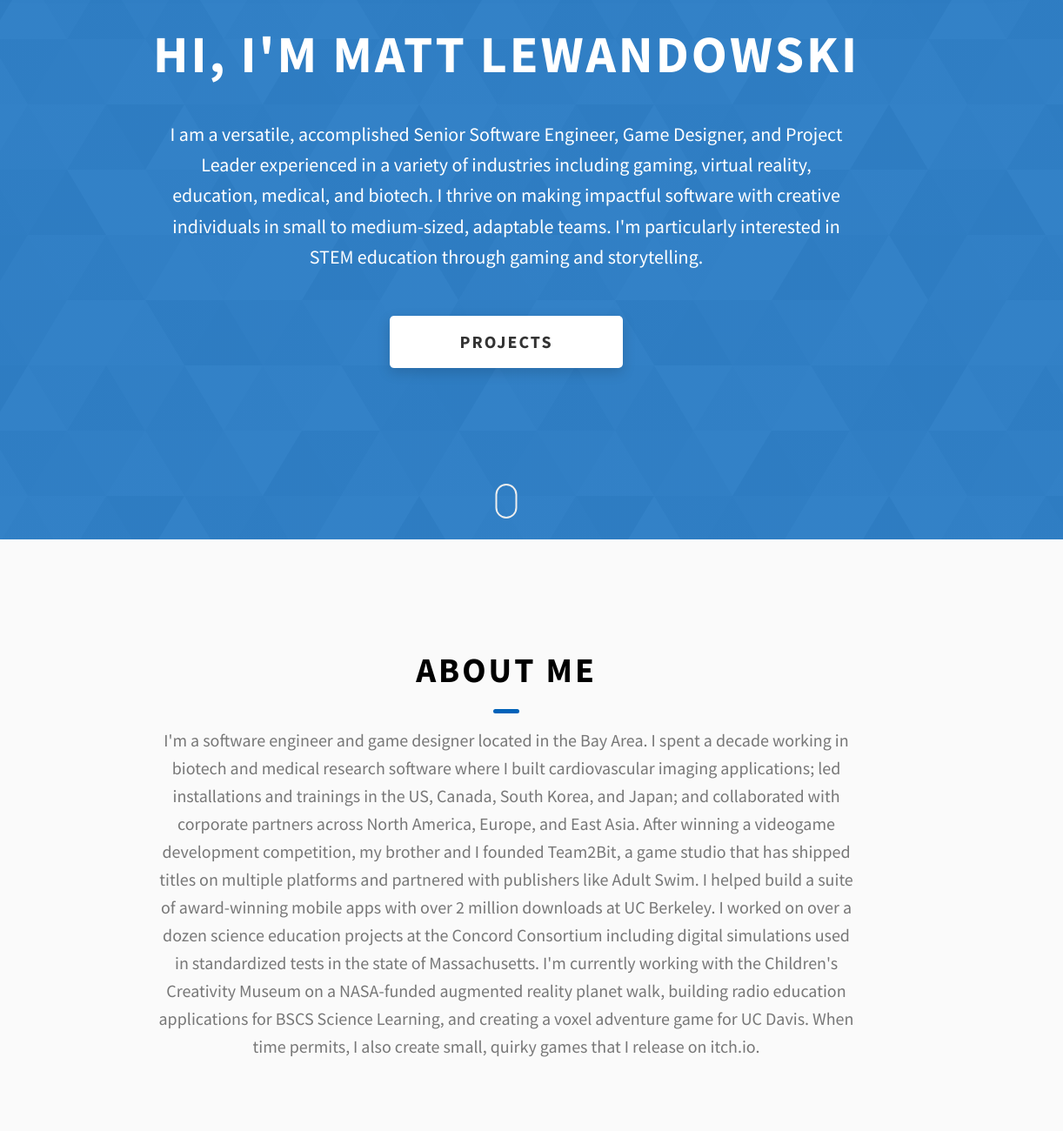
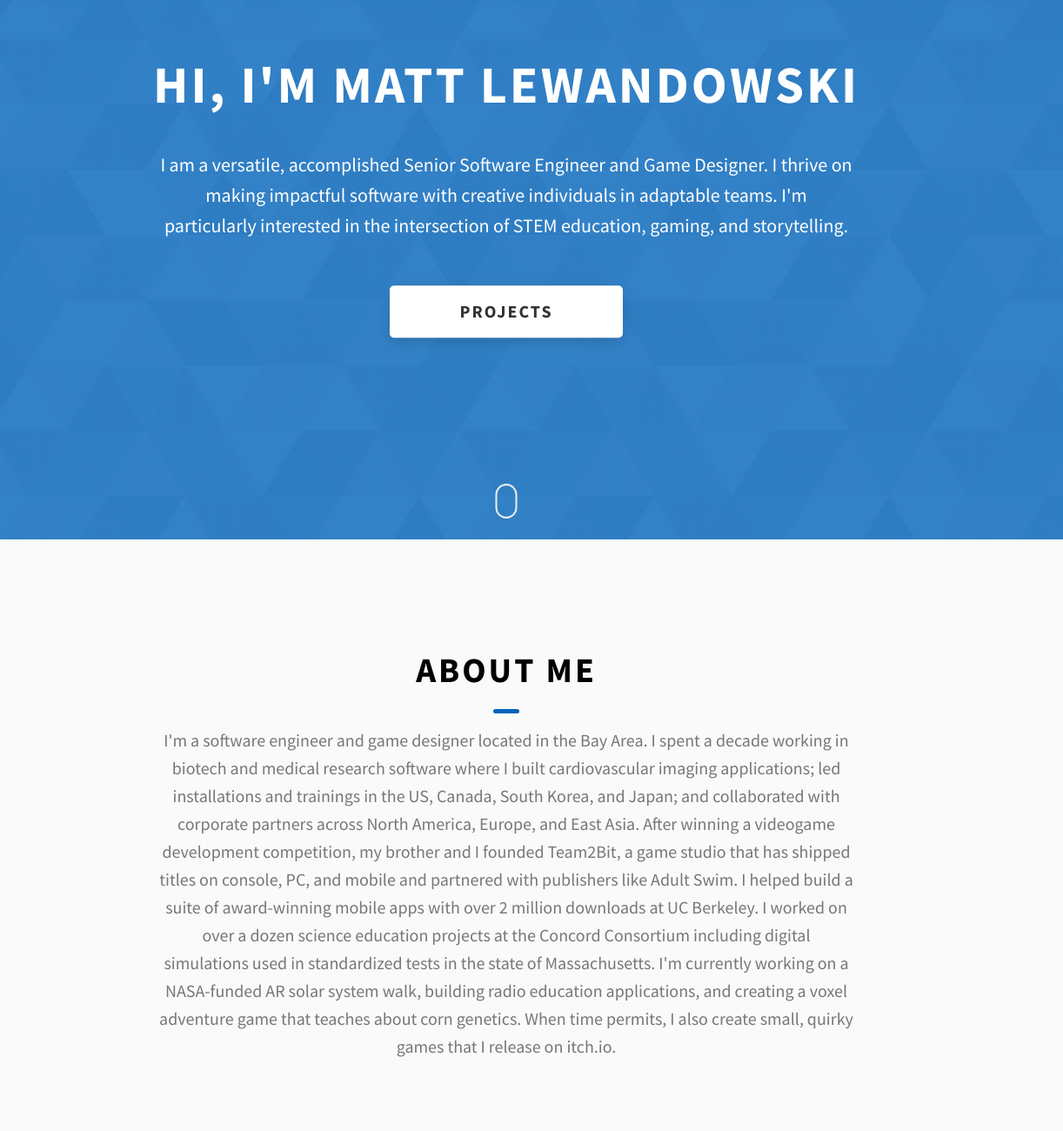
Before and after one commit to mklewandowski/portfolio, a website: page index.html in a window 1280 px wide. Shown: the part 180-1480 px from the top of the page at 87% size, 58-1280 px from the left. Drawn offline with Linux system fonts and the light colour scheme.

Commit message:
Text fixes

```diff
--- a/index.html
+++ b/index.html
@@ -87,11 +87,9 @@
         <h1 class="heading-primary">Hi, I'm Matt Lewandowski</h1>
         <div class="home-hero__info">
           <p class="text-primary">
-            I am a versatile, accomplished Senior Software Engineer, Game Designer,
-            and Project Leader experienced in a variety of industries including gaming,
-            virtual reality, education, medical, and biotech. I thrive on making impactful
-            software with creative individuals in small to medium-sized, adaptable teams.
-            I'm particularly interested in STEM education through gaming and storytelling.
+            I am a versatile, accomplished Senior Software Engineer and Game Designer. I thrive on making impactful
+            software with creative individuals in adaptable teams.
+            I'm particularly interested in the intersection of STEM education, gaming, and storytelling.
           </p>
         </div>
         <div class="home-hero__cta">
@@ -154,13 +152,13 @@
             Canada, South Korea, and Japan; and collaborated with corporate partners across North America,
             Europe, and East Asia.
             After winning a videogame development competition, my brother and I founded <a href="http://www.team2bit.com/">Team2Bit</a>, a game
-            studio that has shipped titles on multiple platforms and partnered with publishers like Adult Swim.
+            studio that has shipped titles on console, PC, and mobile and partnered with publishers like Adult Swim.
             I helped build a suite of <a href="https://apps.apple.com/us/developer/the-lawrence-hall-of-science/id462994550">award-winning mobile apps</a> with over 2 million downloads at UC Berkeley.
             I worked on over a dozen science education projects at the <a href="https://concord.org/">Concord Consortium</a> including digital simulations used in standardized
             tests in the state of Massachusetts.
-            I'm currently working with the <a href="https://creativity.org/">Children's Creativity Museum</a> on a NASA-funded augmented reality planet walk, building
-            radio education applications for <a href="https://bscs.org/">BSCS Science Learning</a>, and creating a voxel adventure game
-            for UC Davis. When time permits, I also create small, quirky games that I release on <a href="https://therealmattkain.itch.io/">itch.io</a>.
+            I'm currently working on a NASA-funded AR solar system walk, building
+            radio education applications, and creating a voxel adventure game that teaches about corn genetics.
+            When time permits, I also create small, quirky games that I release on <a href="https://therealmattkain.itch.io/">itch.io</a>.
           </span>
         </h2>
         <div class="about__content">
@@ -183,6 +181,7 @@
               <div class="skills__skill">HTML</div>
               <div class="skills__skill">CSS</div>
               <div class="skills__skill">JavaScript</div>
+              <div class="skills__skill">TypeScript</div>
               <div class="skills__skill">C#</div>
               <div class="skills__skill">Unity</div>
               <div class="skills__skill">Game Design</div>
@@ -192,8 +191,8 @@
               <div class="skills__skill">SASS</div>
               <div class="skills__skill">Styled Components</div>
               <div class="skills__skill">GIT</div>
-              <div class="skills__skill">Android</div>
-              <div class="skills__skill">iOS</div>
+              <div class="skills__skill">Android App Dev</div>
+              <div class="skills__skill">iOS App Dev</div>
               <div class="skills__skill">C++</div>
               <div class="skills__skill">Java</div>
               <div class="skills__skill">Python</div>
@@ -209,7 +208,7 @@
         <h2 class="heading heading-sec heading-sec__mb-bg">
           <span class="heading-sec__main">Projects</span>
           <span class="heading-sec__sub">
-            I've worked on dozens of projects over the years, but here are few of my favorites!
+            I've worked on dozens of projects over the years, but here are a few of my favorites!
           </span>
         </h2>
 
```
